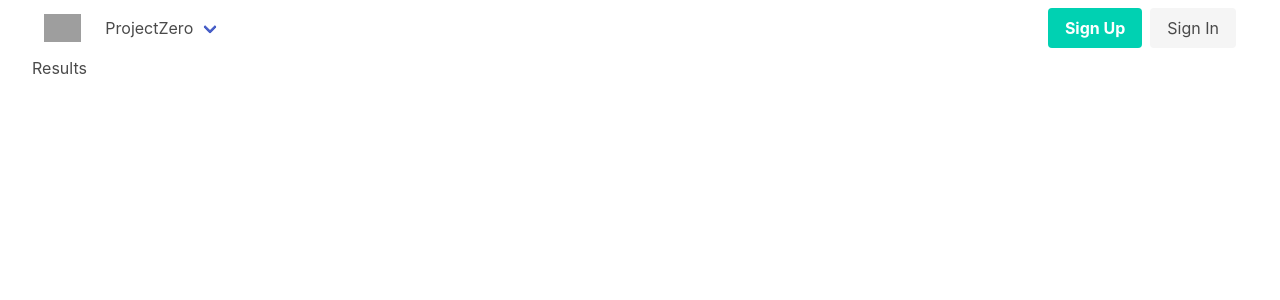
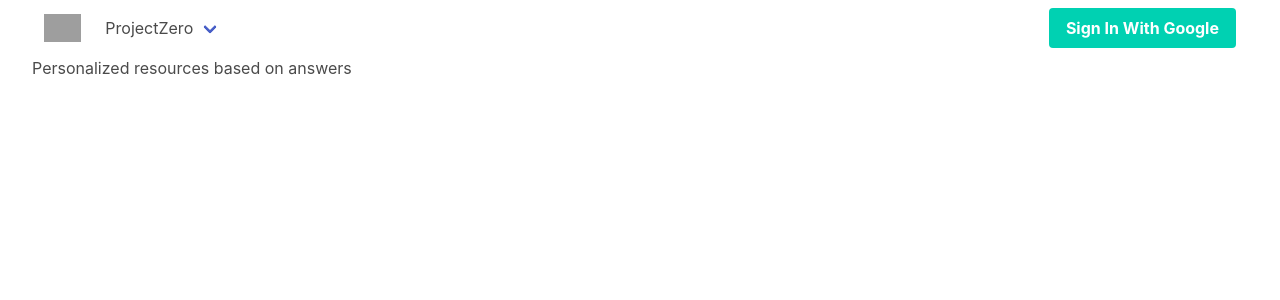
Before and after one commit to tedirland/server, a React (Create React App) app in the folder client/: page /myresources in a window 1280 px wide. Shown: the top 300 px of the page. Built offline with nearby package versions, Linux system fonts and the light colour scheme; grey boxes are pictures that could not be loaded.

Commit message:
Pushing with fixed Link props

```diff
--- a/client/src/components/App.js
+++ b/client/src/components/App.js
@@ -6,6 +6,7 @@ import MyResources from "./MyResources"
 import AllResources from "./AllResources"
 import CountyResources from "./CountyResources"
 import CommunityResources from "./CommunityResources"
+import Contact from "./Contact"
 import { BrowserRouter, Route } from "react-router-dom"
 
 class App extends Component {
@@ -20,6 +21,7 @@ class App extends Component {
             <Route exact path="/allresources" component={AllResources} />
             <Route exact path="/myresources" component={MyResources} />
             <Route exact path="/countyresources" component={CountyResources} />
+            <Route exact path="/contact" component={Contact} />
             <Route
               exact
               path="/communityresources"
--- /dev/null
+++ b/client/src/components/Contact.js
@@ -0,0 +1,7 @@
+import React from "react"
+
+function Contact() {
+  return <div>Contact Form</div>
+}
+
+export default Contact
--- a/client/src/components/Header.js
+++ b/client/src/components/Header.js
@@ -16,7 +16,7 @@ class Header extends Component {
         <div id="navbarBasicExample" className="navbar-menu">
           <div className="navbar-start">
             <div className="navbar-item has-dropdown is-hoverable">
-              <Link className="navbar-link" href="/">
+              <Link className="navbar-link" to="/">
                 ProjectZero
               </Link>
               <div className="navbar-dropdown">
@@ -29,13 +29,13 @@ class Header extends Component {
                 <Link className="navbar-item" to="/communityresources">
                   Resources By Community
                 </Link>
-                <a className="navbar-item" href="/allresources">
+                <Link className="navbar-item" to="/allresources">
                   Browse All Resources
-                </a>
-                <hr classname="navbar-divider"></hr>
-                <a className="navbar-item" href="/">
+                </Link>
+                <hr className="navbar-divider"></hr>
+                <Link className="navbar-item" to="/contact">
                   Contact Us
-                </a>
+                </Link>
               </div>
             </div>
           </div>
@@ -43,12 +43,9 @@ class Header extends Component {
           <div className="navbar-end">
             <div className="navbar-item">
               <div className="buttons">
-                <a className="button is-primary" href="/">
-                  <strong>Sign Up</strong>
-                </a>
-                <a className="button is-light" href="/">
-                  Sign In
-                </a>
+                <Link className="button is-primary" to="/sign">
+                  <strong>Sign In With Google</strong>
+                </Link>
               </div>
             </div>
           </div>
--- a/client/src/components/InfoForm.js
+++ b/client/src/components/InfoForm.js
@@ -1,4 +1,5 @@
 import React from "react"
+import { Link } from "react-router-dom"
 
 function InfoForm() {
   return (
@@ -25,7 +26,9 @@ function InfoForm() {
       <div className="control">
         <input className="input" type="text" placeholder="Bank you use" />
       </div>
-      <button className="button is-primary">Submit</button>
+      <Link className="button is-primary" to="/myresources">
+        Submit
+      </Link>
     </div>
 
     //     <div class="field">
--- a/client/src/components/Landing.js
+++ b/client/src/components/Landing.js
@@ -27,6 +27,7 @@ function Landing() {
       <div className="column is-two-fifths">
         <InfoForm />
       </div>
+      <hr></hr>
     </div>
   )
 }
--- a/client/src/components/MyResources.js
+++ b/client/src/components/MyResources.js
@@ -1,11 +1,7 @@
-import React from 'react'
+import React from "react"
 
 const Results = () => {
-    return (
-        <div>
-            Results
-        </div>
-    )
+  return <div>Personalized resources based on answers</div>
 }
 
 export default Results
```
